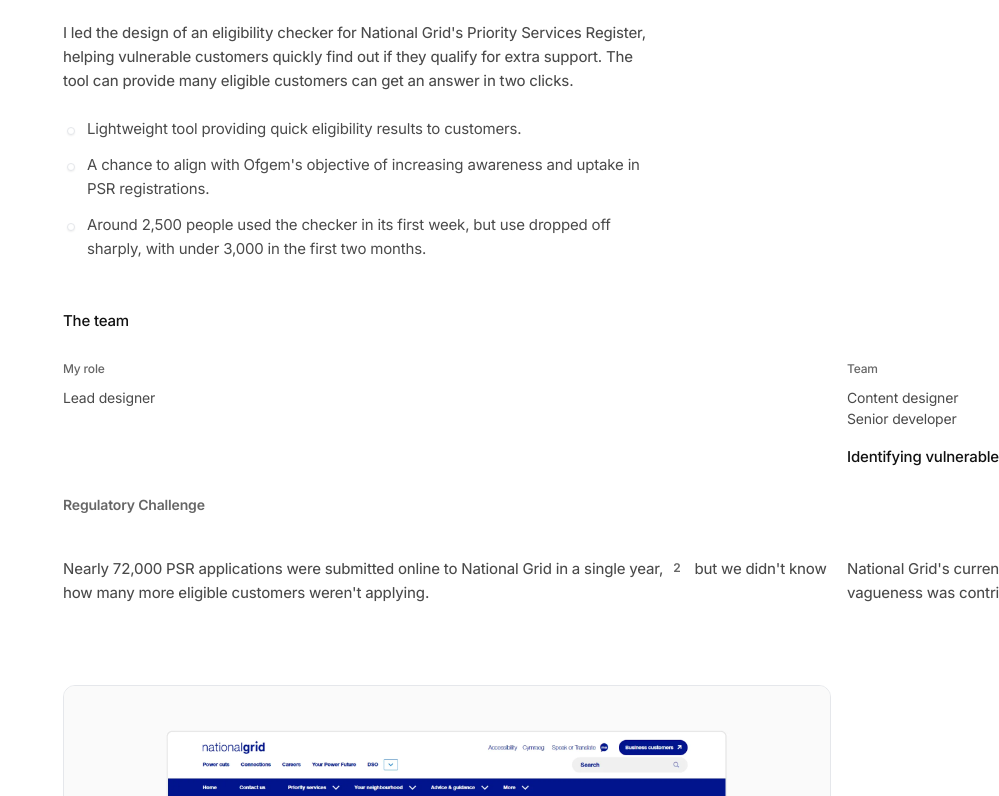
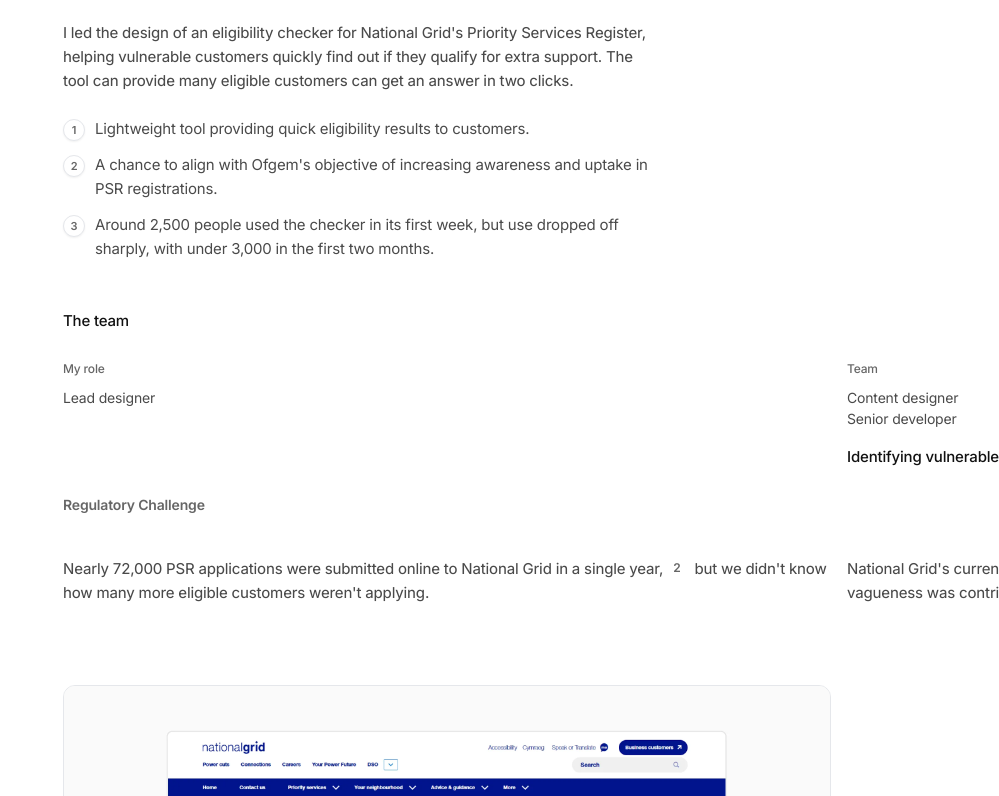
Before and after one commit to YAKKIOS/portfolio, a plain HTML site: page work/eligibility-checker/index.html in a window 1280 px wide. Shown: the part 824-1620 px from the top of the page, without its empty margins (281-1280 px from the left). Drawn offline with Linux system fonts and the light colour scheme; no server answers.

Commit message:
Fix numbered circle CSS mangled by merge conflict resolution
The merge conflict resolver mixed old dot-bullet properties into the new
::before rule — content was '' instead of counter(cs-list), padding-left
was 1.5rem, and stale background-color/width/height properties remained.
Restored the clean numbered-circle implementation.

Co-Authored-By: Claude Sonnet 4.6 <noreply@anthropic.com>
Claude-Session: https://claude.ai/code/session_013oBRQLZtNf27PB7GRxn4CS

```diff
--- a/style.css
+++ b/style.css
@@ -866,7 +866,8 @@ blockquote p {
 /* =========================================
    Case Study Lists
    ========================================= */
-.case-study-content ul.case-study-list {
+.case-study-content ul.case-study-list,
+.case-study-content ol.case-study-list {
     list-style: none;
     padding-left: 0;
     margin-bottom: 1.5rem;
@@ -878,19 +879,19 @@ blockquote p {
     font-size: var(--text-16);
     margin-bottom: 0.75rem;
     position: relative;
-    padding-left: 1.5rem;
+    padding-left: 2rem;
     line-height: var(--lh-base);
     counter-increment: cs-list;
 }
 
-.case-study-content ul.case-study-list li::before {
-    content: '';
+.case-study-content ul.case-study-list li::before,
+.case-study-content ol.case-study-list li::before {
+    content: counter(cs-list);
     position: absolute;
-    left: 0.25rem;
-    top: 0.65rem;
-    width: 6px;
-    height: 6px;
-    background-color: var(--dotted-grey);
+    left: 0;
+    top: 2px;
+    width: 20px;
+    height: 20px;
     border-radius: 50%;
     background: var(--bg);
     border: 1px solid var(--border-color);
```
